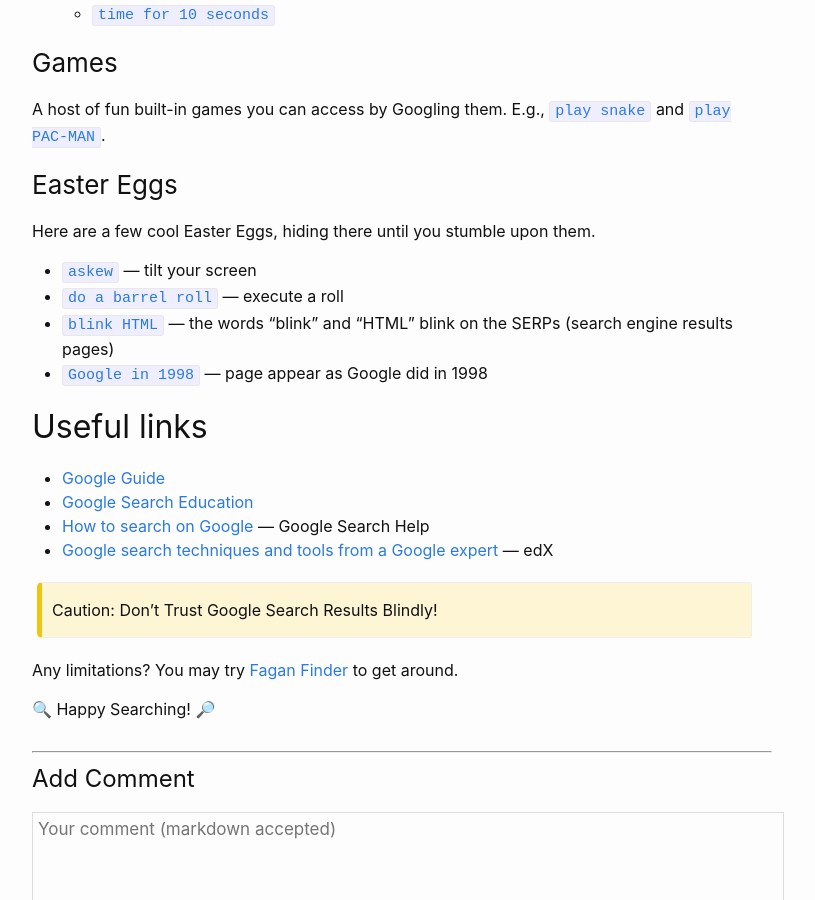
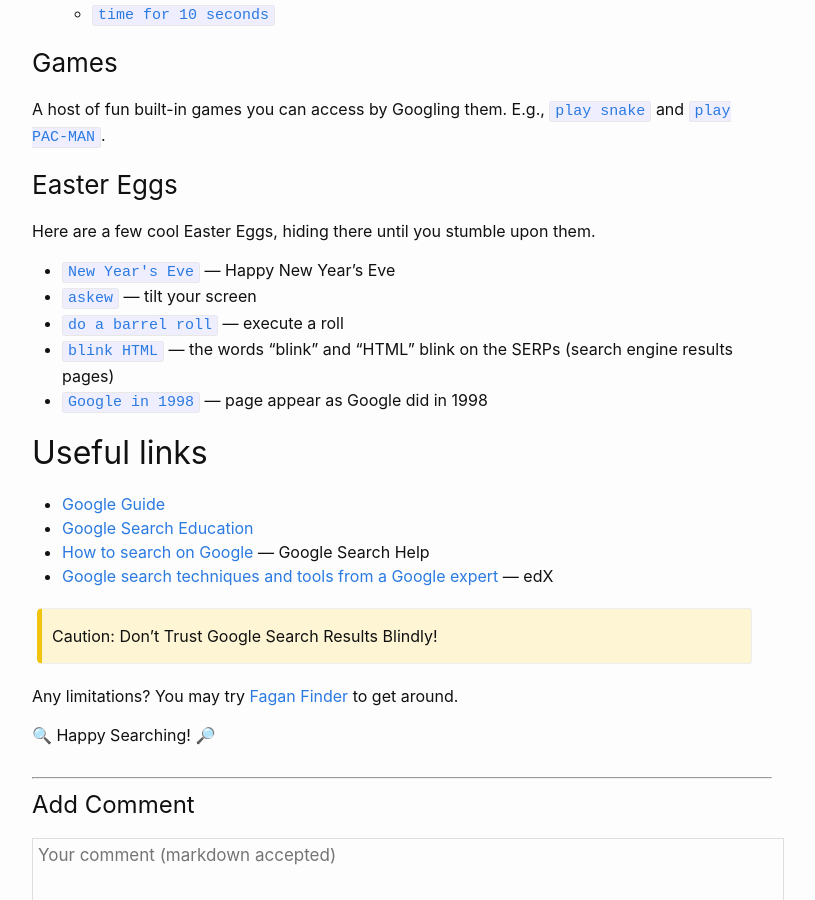
Before and after one commit to qiaohuang/qiaohuang.github.io, a Jekyll site: the page built from blog/_posts/2021-05-08-google-fu.md, in a window 1280 px wide and 900 px high, scrolled down 3718 px. Shown: the whole window, without its empty margins (238-1053 px from the left). Built offline with Jekyll 4.4.1, drawn with Linux system fonts in a browser that asks for light colours; nearby versions of some CDN libraries.

Commit message:
Add egg - Happy New Year's Eve

```diff
--- a/blog/_posts/2021-05-08-google-fu.md
+++ b/blog/_posts/2021-05-08-google-fu.md
@@ -151,6 +151,7 @@
 
 Here are a few cool Easter Eggs, hiding there until you stumble upon them.
 
+- [`New Year's Eve`](https://www.google.com/search?q=New+Year%27s+Eve) --- Happy New Year's Eve
 - [`askew`](https://www.google.com/search?q=askew) --- tilt your screen
 - [`do a barrel roll`](https://www.google.com/search?q=do+a+barrel+roll) --- execute a roll
 - [`blink HTML`](https://www.google.com/search?q=blink+HTML) --- the words "blink" and "HTML" blink on the SERPs (search engine results pages)
```
